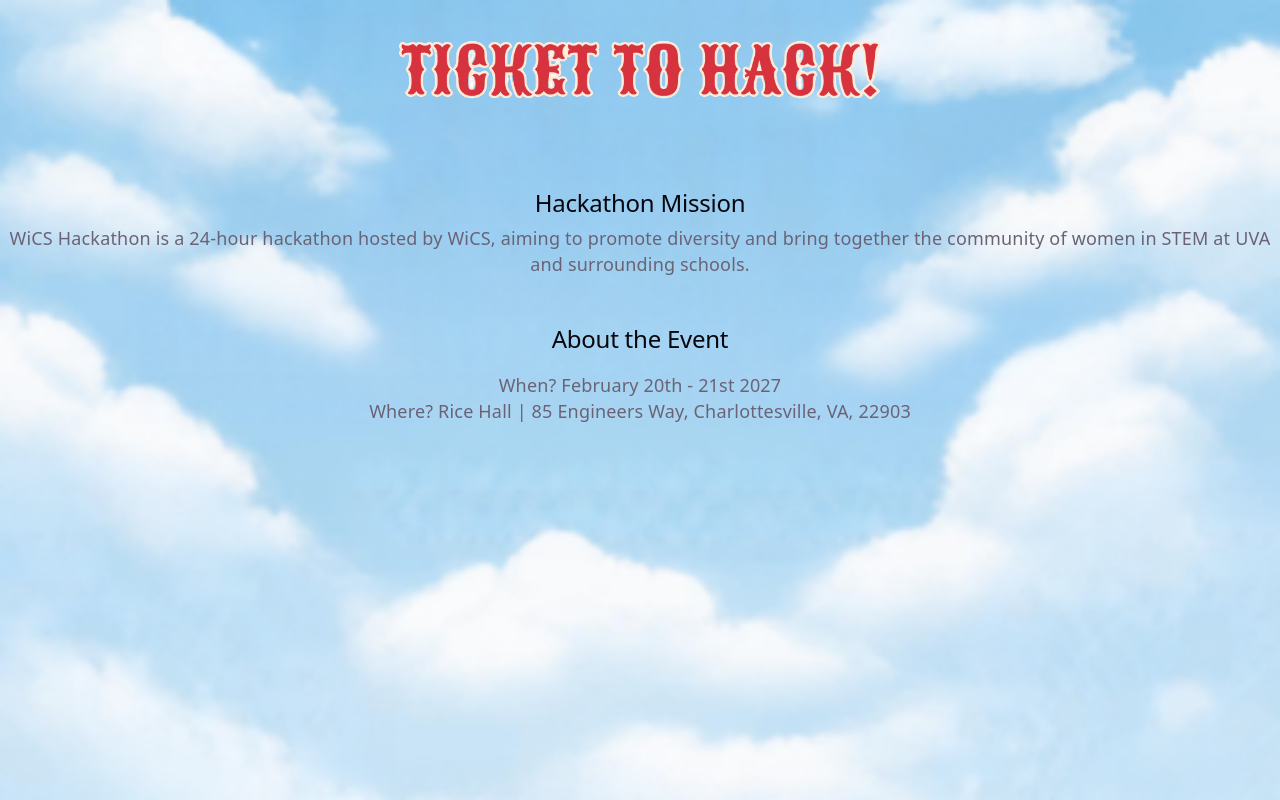
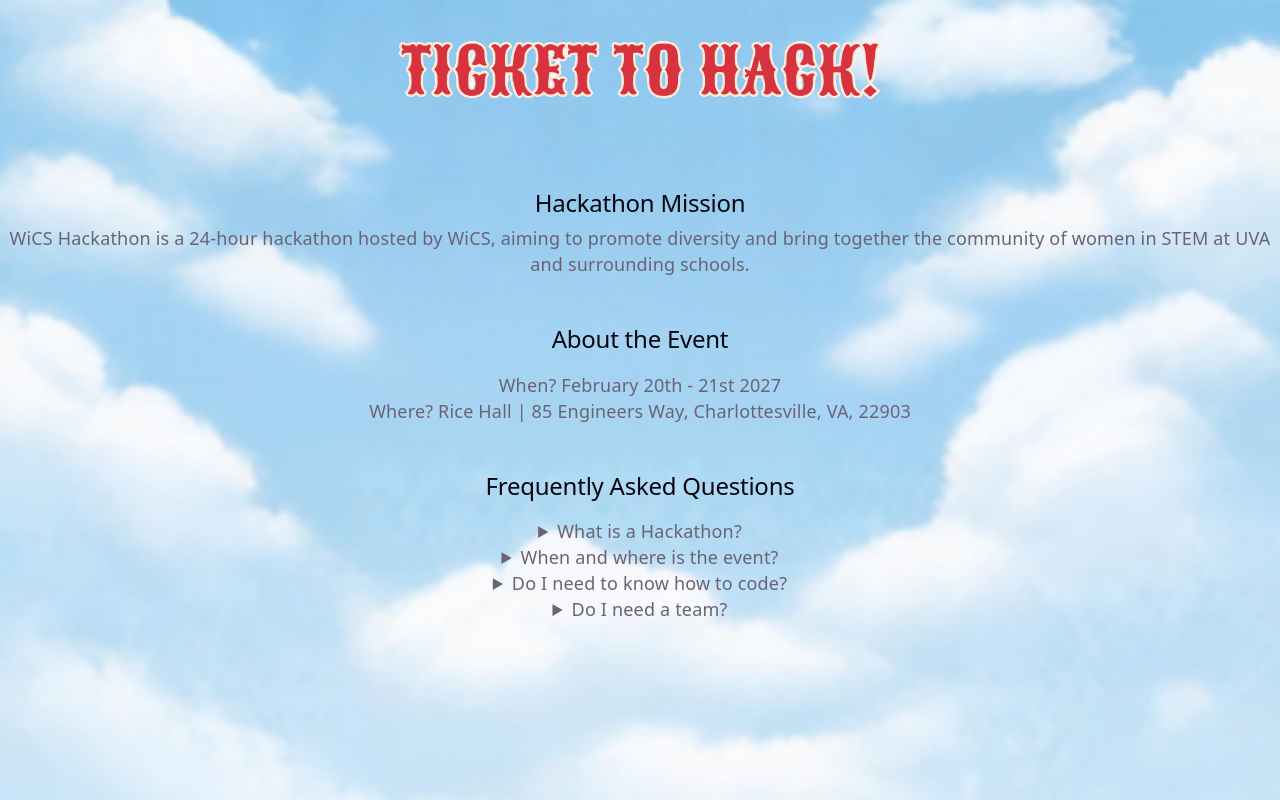
Before and after one commit to wicshacks-oss/Ticket-to-Hack, a React (Vite) app: page / in a window 1280 px wide. Built offline with nearby package versions, Linux system fonts and the light colour scheme.

Commit message:
added faq dropdown section

```diff
--- a/src/App.jsx
+++ b/src/App.jsx
@@ -30,6 +30,61 @@ function App() {
         </ul>
       </section>
 
+        {/* Frequently Asked Questions*/}
+        <section className="info-section">
+            <h2>Frequently Asked Questions</h2>
+
+            <ul className="faq-list">
+                <li>
+                    <details>
+                        <summary>What is a Hackathon?</summary>
+                        <p>
+                            A hackathon is an event where people work in teams to solve
+                            problems or build projects, usually using technology. The event
+                            often includes different prize tracks focused on specific themes
+                            or challenges. At the end, teams present their projects, and
+                            winners are selected based on set criteria.
+                        </p>
+                    </details>
+                </li>
+
+                <li>
+                    <details>
+                        <summary>When and where is the event?</summary>
+                        <p>
+                            Ticket to Hack will take place February 20th - 21st, 2027,
+                            at Rice Hall, located at 85 Engineers Way,
+                            Charlottesville, VA 22903
+                        </p>
+                    </details>
+                </li>
+
+                <li>
+                    <details>
+                        <summary>Do I need to know how to code?</summary>
+                        <p>
+                            No prior programming experience is required!
+                            Ticket to Hack is a beginner-friendly hackathon,
+                            and participants of all experience levels are welcome.
+                        </p>
+                    </details>
+                </li>
+
+                <li>
+                    <details>
+                        <summary>Do I need a team?</summary>
+                        <p>
+                            No, you don't need a team to participate! However, if you're
+                            looking to form a team of up to four people, there will be
+                            Discord channels and a Day 1 workshop to help with team formation.
+                        </p>
+                    </details>
+                </li>
+            </ul>
+
+        </section>
+
+
     </div>
     // ending div
   )
```
